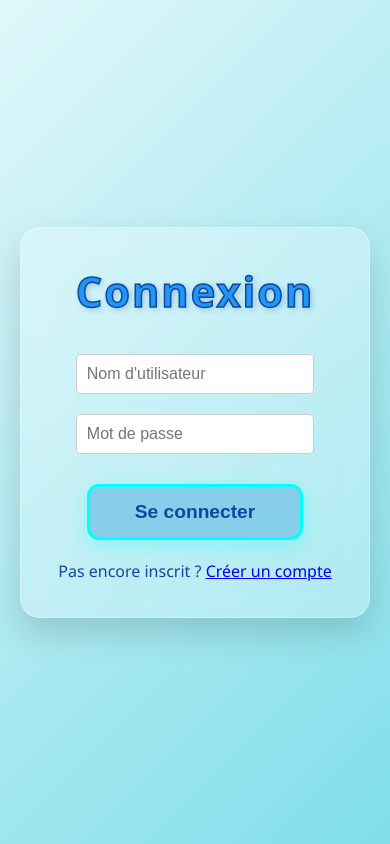
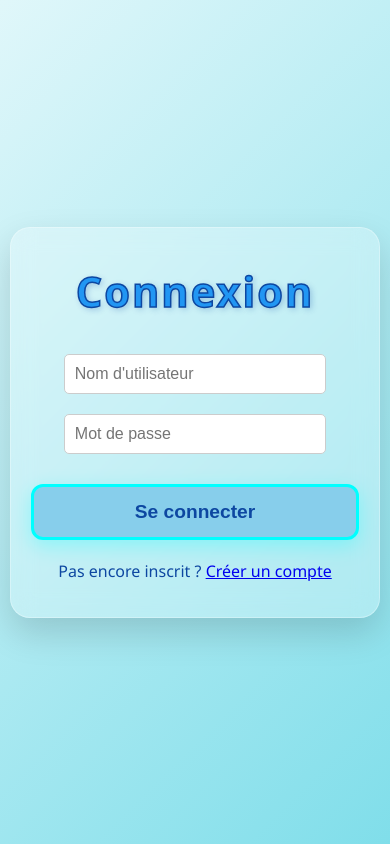
Before and after one commit to Lazyprobg/french-reborn, a Flask app: page /connexion in a window 390 px wide. Run offline with Flask 3, Linux system fonts and the light colour scheme.

Commit message:
Update style.css

```diff
--- a/static/style.css
+++ b/static/style.css
@@ -248,3 +248,22 @@ body {
         max-width: 85%;
     }
 }
+
+/* ============================= */
+/* RESPONSIVE POUR CONNEXION / INSCRIPTION */
+/* ============================= */
+
+@media (max-width: 768px) {
+    .container {
+        padding: 35px 20px;
+        margin: 10px;
+    }
+    input, button {
+        width: 100%;
+        font-size: 1em;
+    }
+    .chat-container {
+        border-radius: 0;
+        height: 100vh;
+    }
+}
```
